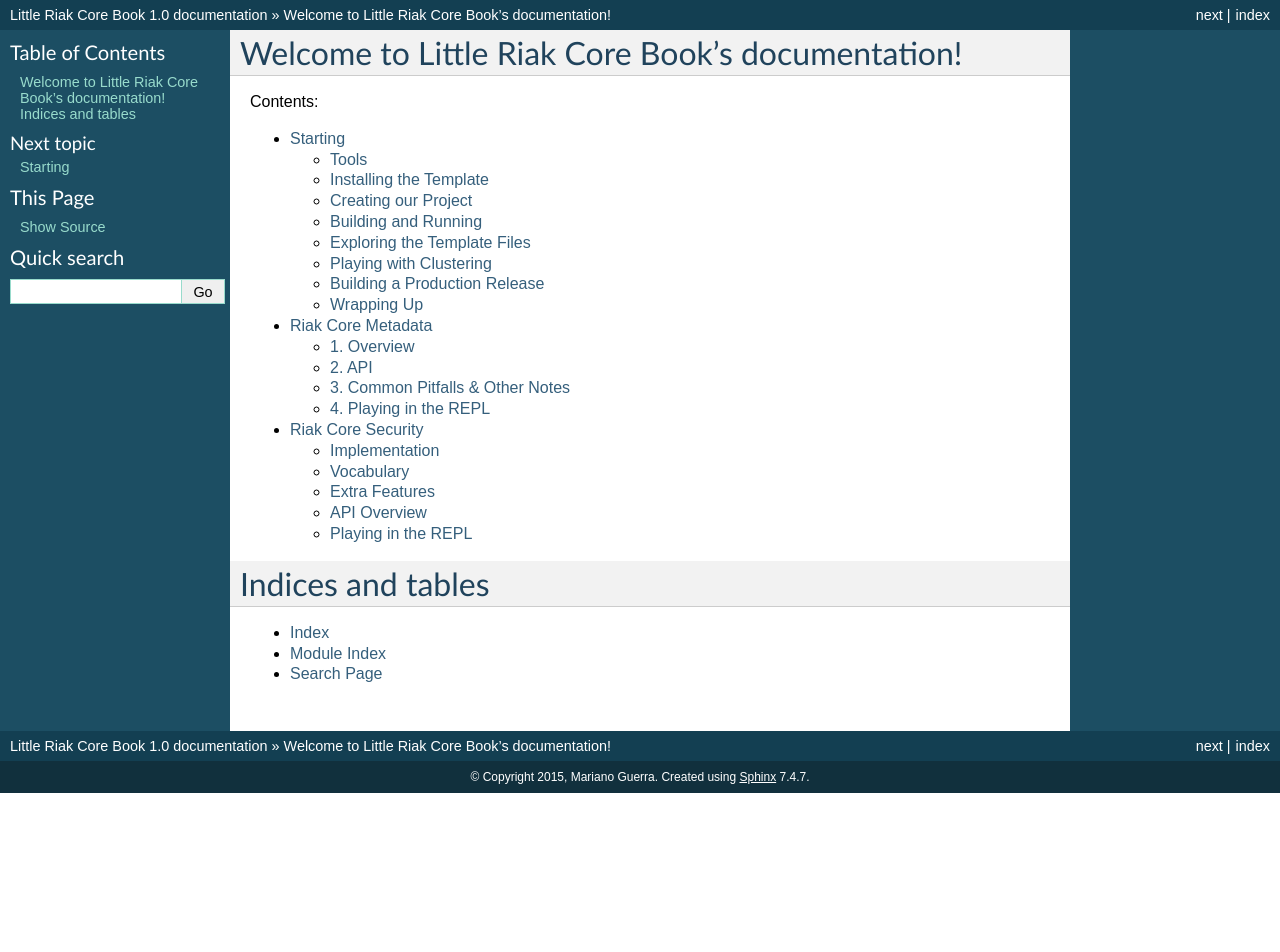
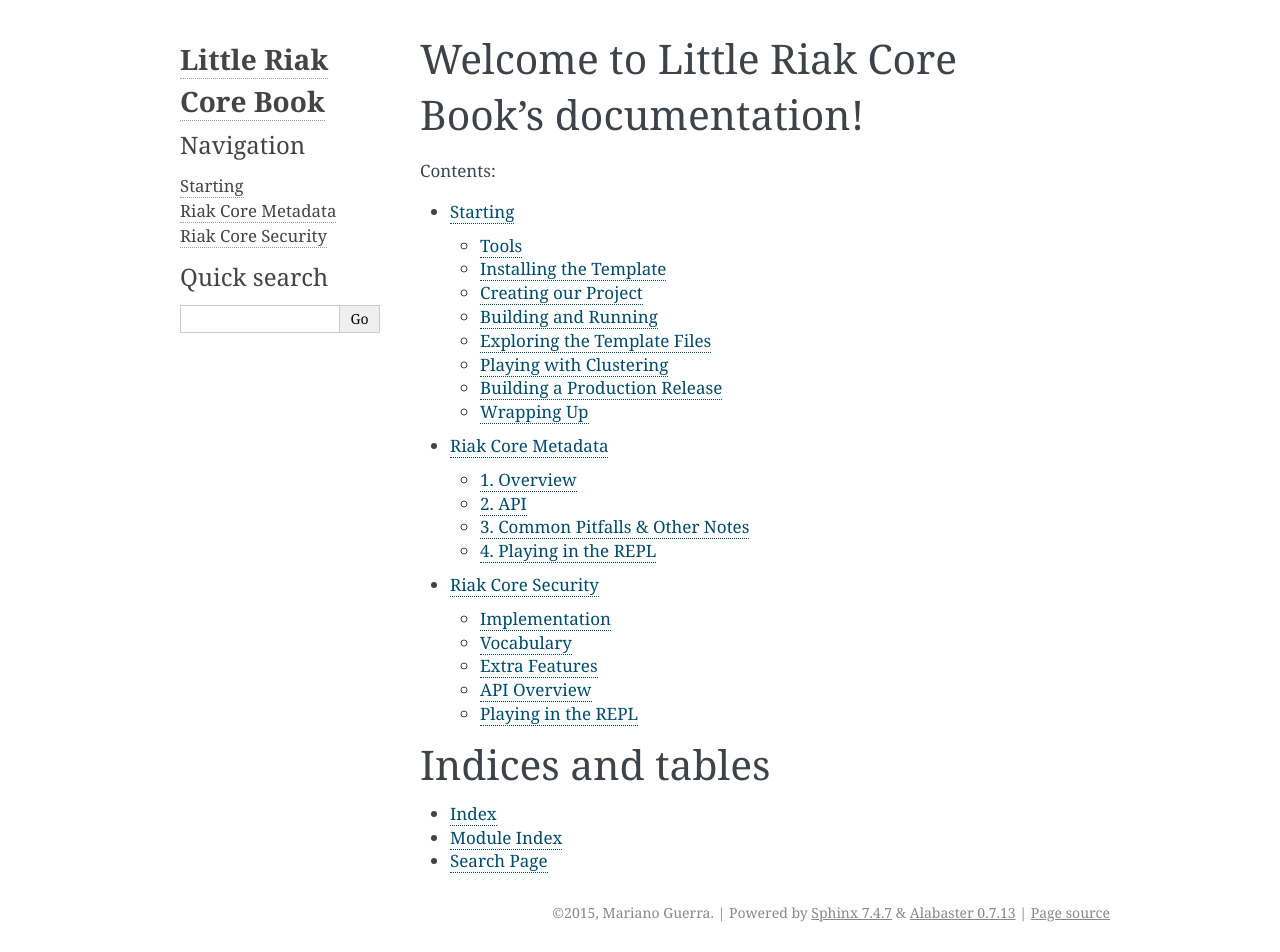
Before and after one commit to marianoguerra/little-riak-core-book, a Sphinx documentation site: the page built from source/index.rst, in a window 1280 px wide. Built offline with Sphinx 7.4.7, drawn with Linux system fonts in a browser that asks for light colours; before the commit the page ends 900 px from its top, so only the background shows below that.

Commit message:
make it nicer

```diff
--- a/source/conf.py
+++ b/source/conf.py
@@ -1,7 +1,7 @@
 # -*- coding: utf-8 -*-
 #
 # Little Riak Core Book documentation build configuration file, created by
-# sphinx-quickstart on Fri Oct 16 23:57:23 2015.
+# sphinx-quickstart on Mon Oct 12 14:52:56 2015.
 #
 # This file is execfile()d with the current directory set to its
 # containing dir.
@@ -14,6 +14,7 @@
 
 import sys
 import os
+import alabaster
 
 # If extensions (or modules to document with autodoc) are in another directory,
 # add these directories to sys.path here. If the directory is relative to the
@@ -28,7 +29,7 @@
 # Add any Sphinx extension module names here, as strings. They can be
 # extensions coming with Sphinx (named 'sphinx.ext.*') or your custom
 # ones.
-extensions = []
+extensions = ['alabaster']
 
 # Add any paths that contain templates here, relative to this directory.
 templates_path = ['_templates']
@@ -67,7 +68,7 @@
 
 # List of patterns, relative to source directory, that match files and
 # directories to ignore when looking for source files.
-exclude_patterns = []
+exclude_patterns = ['_build']
 
 # The reST default role (used for this markup: `text`) to use for all
 # documents.
@@ -98,7 +99,7 @@
 
 # The theme to use for HTML and HTML Help pages.  See the documentation for
 # a list of builtin themes.
-html_theme = 'default'
+html_theme = 'alabaster'
 
 # Theme options are theme-specific and customize the look and feel of a theme
 # further.  For a list of options available for each theme, see the
@@ -106,7 +107,7 @@
 #html_theme_options = {}
 
 # Add any paths that contain custom themes here, relative to this directory.
-#html_theme_path = []
+html_theme_path = [alabaster.get_path()]
 
 # The name for this set of Sphinx documents.  If None, it defaults to
 # "<project> v<release> documentation".
@@ -144,6 +145,15 @@
 
 # Custom sidebar templates, maps document names to template names.
 #html_sidebars = {}
+html_sidebars = {
+        '**': [
+            'about.html',
+            'navigation.html',
+            'relations.html',
+            'searchbox.html',
+            'donate.html',
+            ]
+        }
 
 # Additional templates that should be rendered to pages, maps page names to
 # template names.
@@ -256,73 +266,3 @@
 
 # If true, do not generate a @detailmenu in the "Top" node's menu.
 #texinfo_no_detailmenu = False
-
-
-# -- Options for Epub output ----------------------------------------------
-
-# Bibliographic Dublin Core info.
-epub_title = u'Little Riak Core Book'
-epub_author = u'Mariano Guerra'
-epub_publisher = u'Mariano Guerra'
-epub_copyright = u'2015, Mariano Guerra'
-
-# The basename for the epub file. It defaults to the project name.
-#epub_basename = u'Little Riak Core Book'
-
-# The HTML theme for the epub output. Since the default themes are not optimized
-# for small screen space, using the same theme for HTML and epub output is
-# usually not wise. This defaults to 'epub', a theme designed to save visual
-# space.
-#epub_theme = 'epub'
-
-# The language of the text. It defaults to the language option
-# or en if the language is not set.
-#epub_language = ''
-
-# The scheme of the identifier. Typical schemes are ISBN or URL.
-#epub_scheme = ''
-
-# The unique identifier of the text. This can be a ISBN number
-# or the project homepage.
-#epub_identifier = ''
-
-# A unique identification for the text.
-#epub_uid = ''
-
-# A tuple containing the cover image and cover page html template filenames.
-#epub_cover = ()
-
-# A sequence of (type, uri, title) tuples for the guide element of content.opf.
-#epub_guide = ()
-
-# HTML files that should be inserted before the pages created by sphinx.
-# The format is a list of tuples containing the path and title.
-#epub_pre_files = []
-
-# HTML files shat should be inserted after the pages created by sphinx.
-# The format is a list of tuples containing the path and title.
-#epub_post_files = []
-
-# A list of files that should not be packed into the epub file.
-epub_exclude_files = ['search.html']
-
-# The depth of the table of contents in toc.ncx.
-#epub_tocdepth = 3
-
-# Allow duplicate toc entries.
-#epub_tocdup = True
-
-# Choose between 'default' and 'includehidden'.
-#epub_tocscope = 'default'
-
-# Fix unsupported image types using the PIL.
-#epub_fix_images = False
-
-# Scale large images.
-#epub_max_image_width = 0
-
-# How to display URL addresses: 'footnote', 'no', or 'inline'.
-#epub_show_urls = 'inline'
-
-# If false, no index is generated.
-#epub_use_index = True
```
